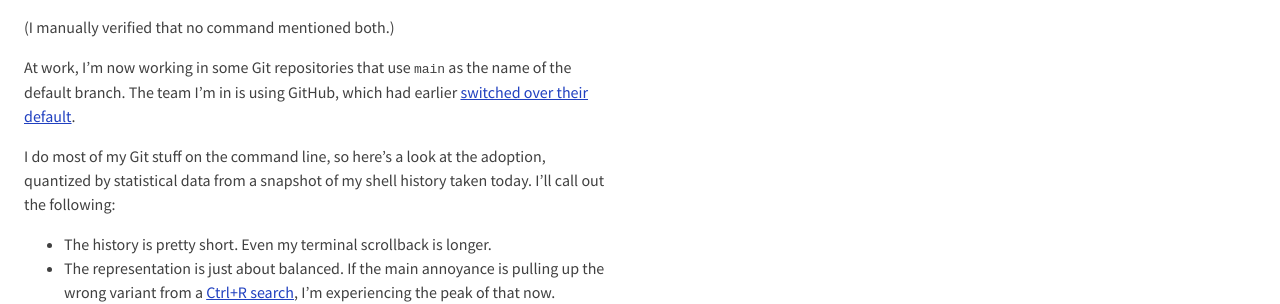
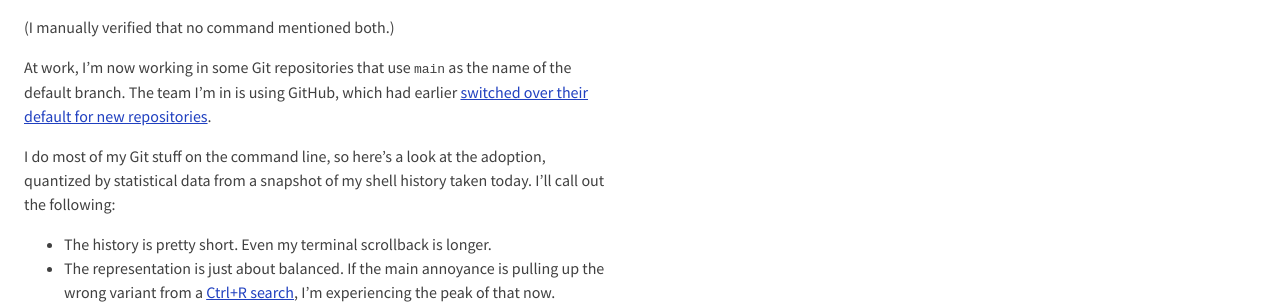
Before and after one commit to wh0/wh0.github.io, a Jekyll site: the page built from _posts/2021-04-12-main-master.md, in a window 1280 px wide. Shown: the part 722-1026 px from the top of the page. Built offline with Jekyll 4.4.1, drawn with Linux system fonts in a browser that asks for light colours.

Commit message:
Update 2021-04-12-main-master.md

```diff
--- a/_posts/2021-04-12-main-master.md
+++ b/_posts/2021-04-12-main-master.md
@@ -21,7 +21,7 @@ $ grep '  gi' history.txt | grep master | wc -l
 (I manually verified that no command mentioned both.)
 
 At work, I'm now working in some Git repositories that use `main` as the name of the default branch.
-The team I'm in is using GitHub, which had earlier [switched over their default](https://github.blog/changelog/2020-10-01-the-default-branch-for-newly-created-repositories-is-now-main/).
+The team I'm in is using GitHub, which had earlier [switched over their default for new repositories](https://github.blog/changelog/2020-10-01-the-default-branch-for-newly-created-repositories-is-now-main/).
 
 I do most of my Git stuff on the command line, so here's a look at the adoption, quantized by statistical data from a snapshot of my shell history taken today.
 I'll call out the following:
```
